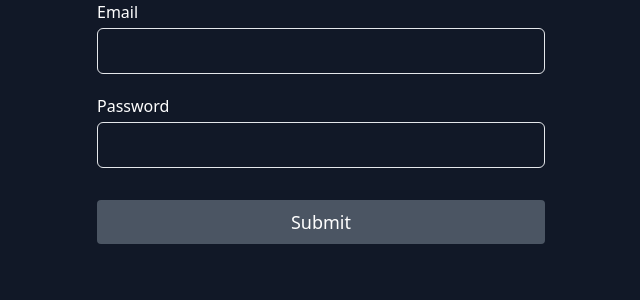
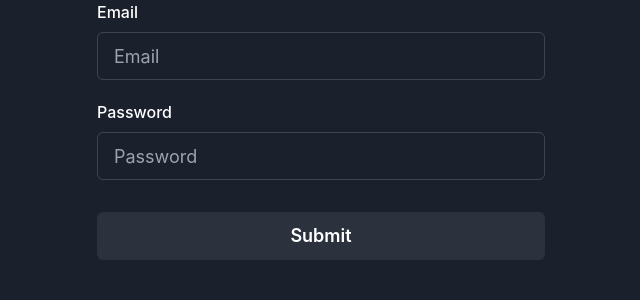
Before and after one commit to arditnurcaj/reel-estate, a Next.js app: page /auth/components/LoginForm in a window 1280 px wide. Shown: the top 300 px of the page, without its empty margins (319-959 px from the left). Built offline with nearby package versions, Linux system fonts and the light colour scheme; no server answers.

Commit message:
implement chakra-ui library to handle ui layouts

```diff
--- a/package.json
+++ b/package.json
@@ -16,6 +16,9 @@
   },
   "dependencies": {
     "@apollo/client": "^3.2.5",
+    "@chakra-ui/react": "^1.6.10",
+    "@emotion/react": "^11",
+    "@emotion/styled": "^11",
     "@prisma/client": "~2.11.0",
     "@reach/combobox": "^0.11.2",
     "apollo-server-micro": "^2.19.0",
@@ -26,6 +29,7 @@
     "deepmerge": "^4.2.2",
     "firebase": "^8.0.2",
     "firebase-admin": "^9.4.1",
+    "framer-motion": "^4",
     "geolib": "^3.3.1",
     "graphql": "^15.4.0",
     "js-cookie": "^2.2.1",
--- a/pages/_app.tsx
+++ b/pages/_app.tsx
@@ -1,7 +1,10 @@
 import { AppProps } from "next/app";
 import Head from "next/head";
 
+import { ChakraProvider } from "@chakra-ui/react";
 import { AuthProvider } from "src/contexts";
+
+import theme from "src/theme";
 
 import "styles/index.css";
 
@@ -11,7 +14,10 @@ export default function MyApp({ Component, pageProps }: AppProps) {
       <Head>
         <title>Reel Estate</title>
       </Head>
-      <Component {...pageProps} />
+
+      <ChakraProvider theme={theme}>
+        <Component {...pageProps} />
+      </ChakraProvider>
     </AuthProvider>
   );
 }
--- a/pages/auth/components/LoginForm/index.tsx
+++ b/pages/auth/components/LoginForm/index.tsx
@@ -1,5 +1,15 @@
 import React, { useContext } from "react";
 import { useForm } from "react-hook-form";
+
+import {
+  Box,
+  Flex,
+  FormControl,
+  FormLabel,
+  Input,
+  FormErrorMessage,
+  Button,
+} from "@chakra-ui/react";
 
 import authContext from "src/contexts/auth/authContext";
 
@@ -24,49 +34,51 @@ const LoginForm = () => {
   };
 
   return (
-    <div className="flex items-center text-white h-full">
+    <Flex alignItems="center" textColor="white" h="full">
       <form onSubmit={handleSubmit(onSubmit)} className="w-full">
-        <div className="mb-5 max-w-md mx-auto">
-          <label htmlFor="login-email">Email</label>
-          <input
-            className={`block w-full bg-transparent border rounded-md text-lg px-3 py-2 my-1 focus:outline-none ${
-              errors.email && "border-red-500 text-red-500"
-            }`}
-            type="text"
-            id="login-email"
-            {...register("email", { required: true })}
-          />
-          {errors.email && (
-            <span className="text-red-500">This field is required</span>
-          )}
-        </div>
+        <Box mb={5} maxW="md" mx="auto">
+          <FormControl isInvalid={!!errors.email}>
+            <FormLabel htmlFor="email">Email</FormLabel>
+            <Input
+              id="email"
+              placeholder="Email"
+              size="lg"
+              {...register("email", {
+                required: "This is required",
+              })}
+            />
+            <FormErrorMessage>
+              {errors.email && errors.email.message}
+            </FormErrorMessage>
+          </FormControl>
+        </Box>
 
-        <div className="mb-8 max-w-md mx-auto">
-          <label htmlFor="login-password">Password</label>
-          <input
-            className={`block w-full bg-transparent border rounded-md text-lg px-3 py-2 my-1 focus:outline-none ${
-              errors.password && "border-red-500 text-red-500"
-            }`}
-            type="password"
-            id="login-password"
-            {...register("password", { required: true })}
-          />
-          {errors.email && (
-            <span className="text-red-500">This field is required</span>
-          )}
-        </div>
+        <Box mb={8} maxW="md" mx="auto">
+          <FormControl isInvalid={!!errors.password}>
+            <FormLabel htmlFor="password">Password</FormLabel>
+            <Input
+              id="password"
+              placeholder="Password"
+              type="password"
+              size="lg"
+              {...register("password", {
+                required: "This is required",
+                minLength: { value: 8, message: "Minimum length should be 8" },
+              })}
+            />
+            <FormErrorMessage>
+              {errors.password && errors.password.message}
+            </FormErrorMessage>
+          </FormControl>
+        </Box>
 
-        <div className="w-full mx-auto max-w-md">
-          <button
-            type="submit"
-            className="text-lg w-full px-3 py-2 bg-gray-600 rounded"
-            disabled={isAuthenticating}
-          >
+        <Box w="full" mx="auto" maxW="md">
+          <Button size="lg" w="full" type="submit" disabled={isAuthenticating}>
             {isAuthenticating ? "Loading..." : "Submit"}
-          </button>
-        </div>
+          </Button>
+        </Box>
       </form>
-    </div>
+    </Flex>
   );
 };
 
--- a/pages/auth/index.tsx
+++ b/pages/auth/index.tsx
@@ -1,17 +1,18 @@
 import { GetServerSideProps, NextApiRequest } from "next";
 
 import { AuthLayout } from "src/layouts/";
+import { Box } from "@chakra-ui/react";
+import { LoginForm } from "./components";
+
 import loadIdToken from "src/utils/loadIdToken";
-
-import { LoginForm } from "./components";
 
 const Auth = () => {
   return (
     <AuthLayout
       main={
-        <div className="py-4 px-10 h-full">
+        <Box py={4} px={10} h="full">
           <LoginForm />
-        </div>
+        </Box>
       }
     />
   );
--- a/src/components/Map/index.tsx
+++ b/src/components/Map/index.tsx
@@ -9,8 +9,8 @@ interface IProps {}
 const Map = ({}: IProps) => {
   const mapRef = useRef<MapRef | null>(null);
   const [viewport, setViewport] = useState<ViewState>({
-    latitude: 43,
-    longitude: -79,
+    latitude: 42.6629,
+    longitude: 21.1655,
     zoom: 10,
   });
 
--- /dev/null
+++ b/src/theme/config.ts
@@ -0,0 +1,11 @@
+enum InitialColorMode {
+  DARK = "dark",
+  LIGHT = "light"
+}
+
+const config = {
+  initialColorMode: InitialColorMode.DARK,
+  useSystemColorMode: false,
+}
+
+export default config;
--- /dev/null
+++ b/src/theme/index.ts
@@ -0,0 +1,8 @@
+
+import { extendTheme } from "@chakra-ui/react"
+
+import config from "./config";
+
+const theme = extendTheme({ config });
+
+export default theme;
```
Also changed, not shown: 1 other file (tests, documents, lock files or other folders).
